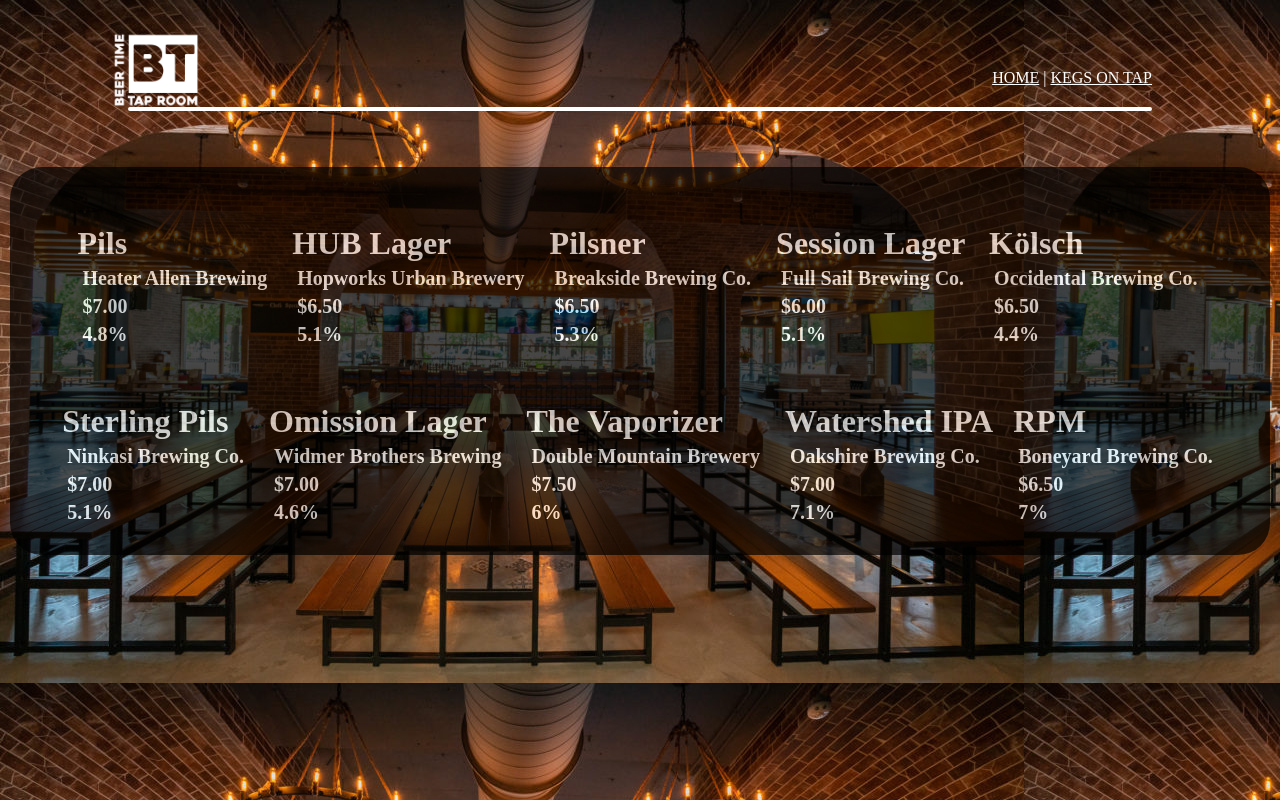
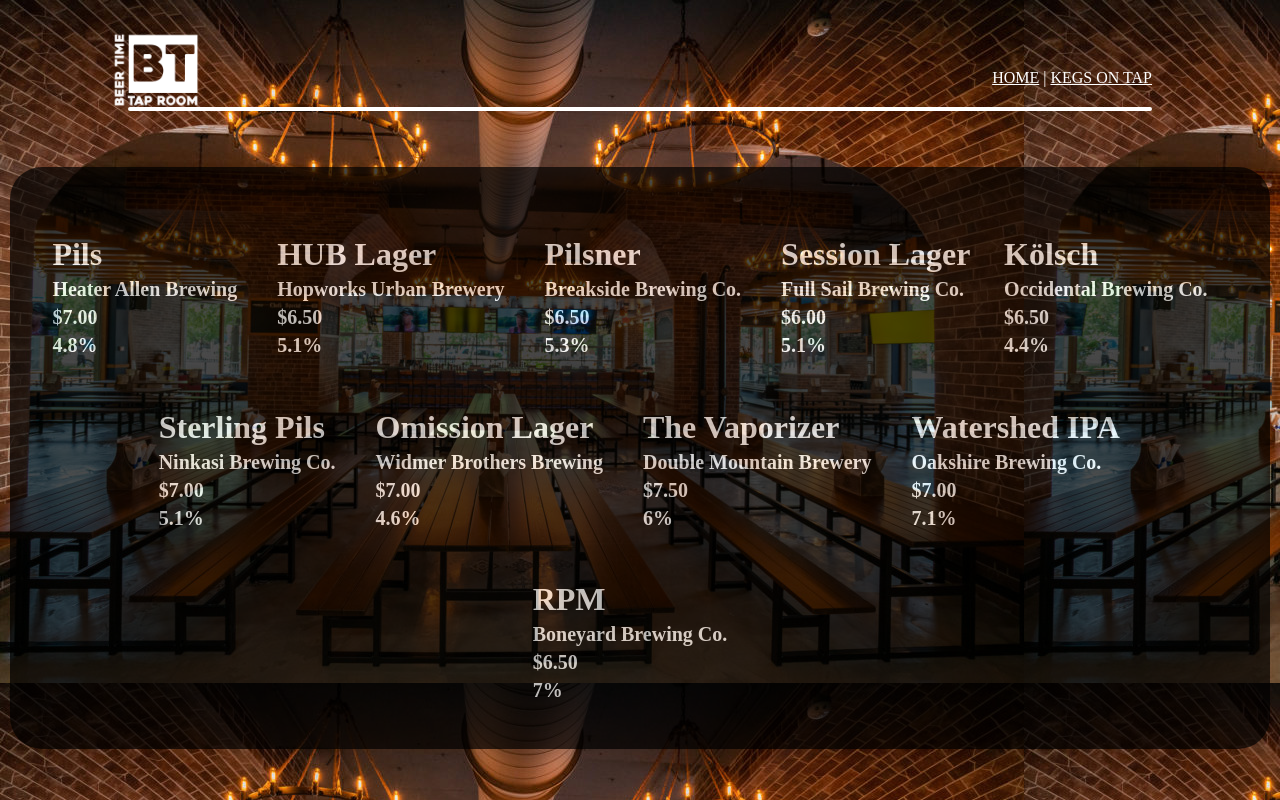
Before and after one commit to elizasohn/tap-room, a React (Create React App) app: page /#/keglist in a window 1280 px wide. Built offline with nearby package versions, Linux system fonts and the light colour scheme; grey boxes are pictures that could not be loaded.

Commit message:
add spacing to keglist

```diff
--- a/src/App.css
+++ b/src/App.css
@@ -18,11 +18,18 @@
   border: 2px solid;
   border-radius: 25px;
 }
-h3 {
+.headerStyle{
+  text-align: center;
+  align-content: center;
+  text-shadow: .1vh .1vh .4vh #000000;
+}
+h2 {
   font-size: 4vh;
   margin-bottom: 0px;
 }
-h2 {
-  margin: 5px;
+h3 {
+  margin-top: 5px;
+  margin-bottom: 5px;
+  margin-right: 20px;
   font-size: 2.5vh;
 }
--- a/src/App.js
+++ b/src/App.js
@@ -11,7 +11,6 @@
   return (
     <div>
     <Header/>
-    <Home/>
     <Switch>
       <Route exact path='/' component={Home} />
       <Route exact path='/keglist' component={KegList} />
--- a/src/components/Home.jsx
+++ b/src/components/Home.jsx
@@ -5,10 +5,12 @@
   backgroundImage: "url('beerhall.jpg')",
   backgroundRepeat: 'no-repeat',
   backgroundSize: 'cover',
+  textAlign: 'center',
   }
 
 return (
   <div style = {homeStyle}>
+    <h2> Welcome to Brew Time Tap Room!</h2>
   </div>
 );
 }
--- a/src/components/Keg.jsx
+++ b/src/components/Keg.jsx
@@ -4,10 +4,10 @@
 function Keg(props){
   return (
     <div className= "keg">
-      <h3>{props.name}</h3>
-      <h2>{props.brand}</h2>
-      <h2>{props.price}</h2>
-      <h2>{props.alcoholContent}</h2>
+      <h2>{props.name}</h2>
+      <h3>{props.brand}</h3>
+      <h3>{props.price}</h3>
+      <h3>{props.alcoholContent}</h3>
     </div>
     );
 }
--- a/src/components/KegList.jsx
+++ b/src/components/KegList.jsx
@@ -7,12 +7,13 @@
   flexWrap: 'wrap',
   justifyContent:'center',
   backgroundColor: '#000000',
-  padding: '2vh',
+  padding: '4vh',
   opacity: '.7',
   overflow: 'visible',
   borderRadius: '4vh',
   margin:'10px',
   fontSize: '14px',
+  textAlign: 'left',
 }
 
 
```
